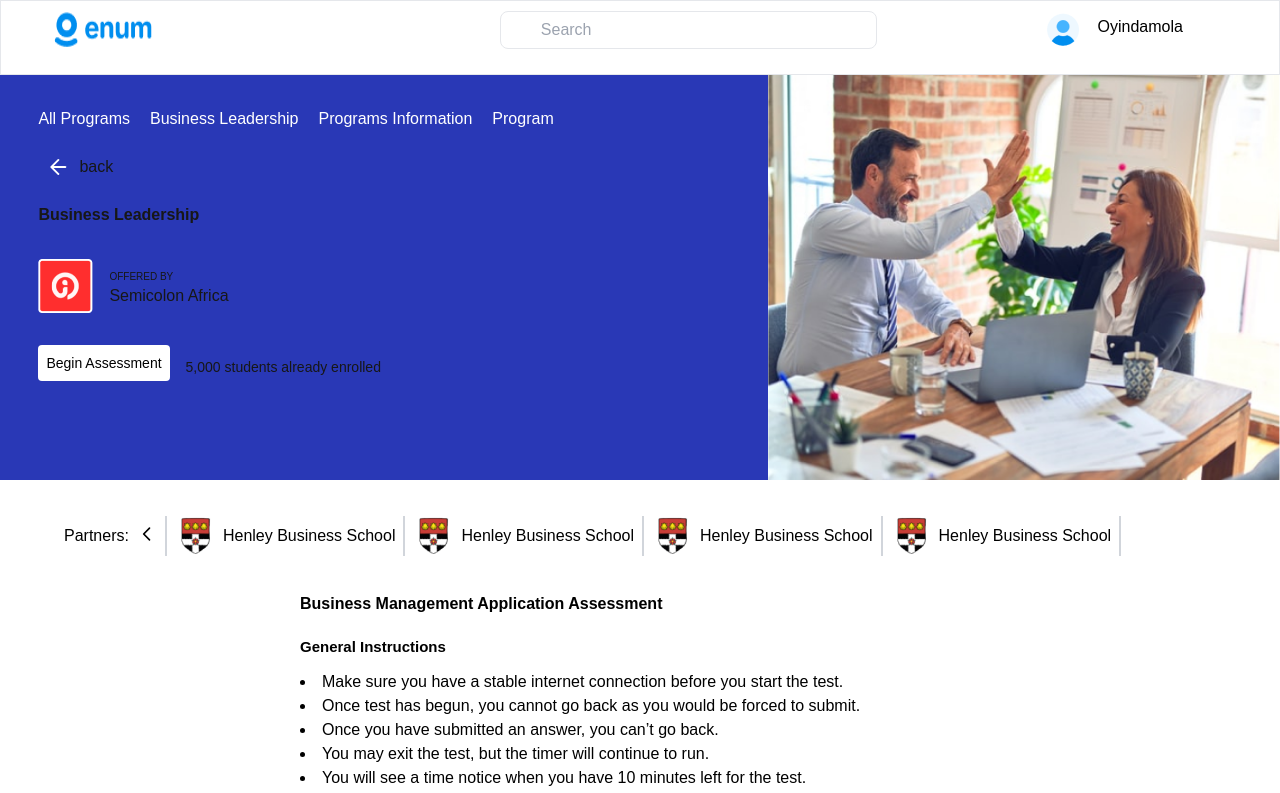
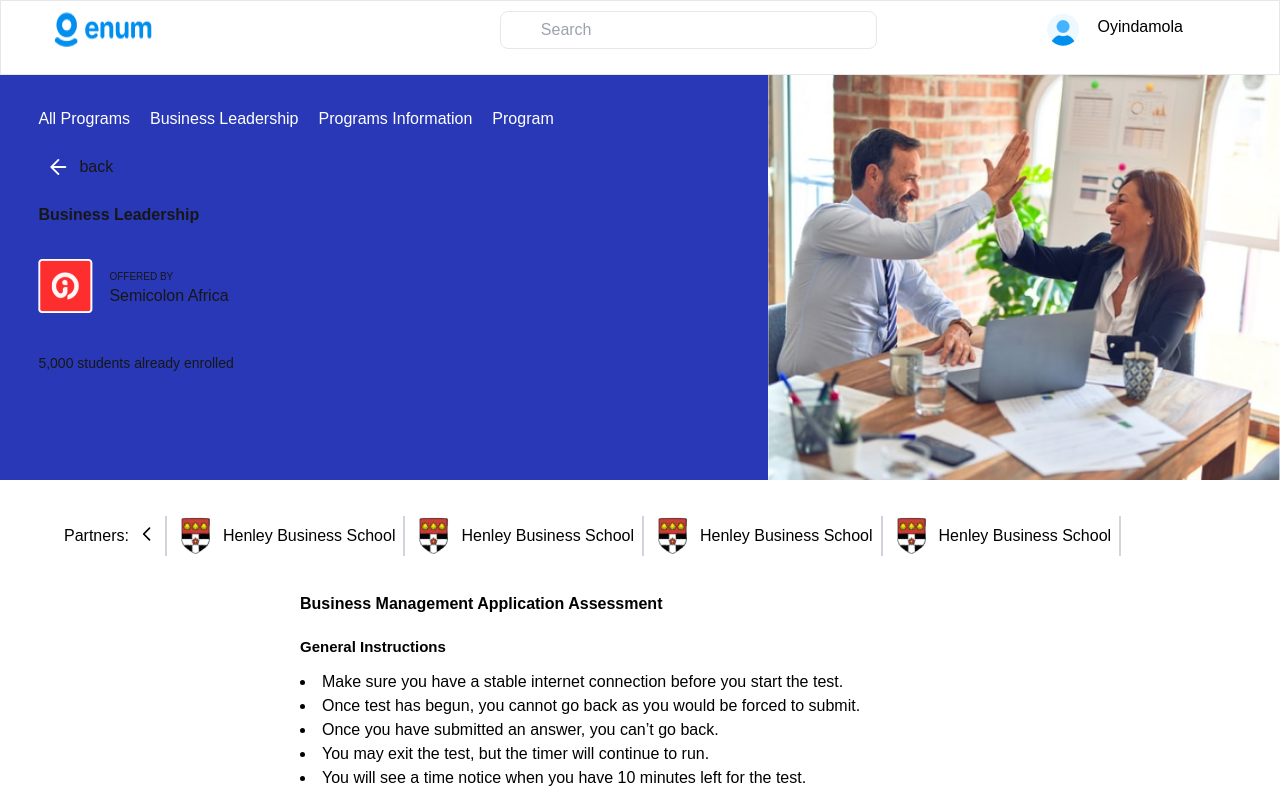
Before and after one commit to Yisaterese/enum-task, a Next.js app: page /takeAssessment in a window 1280 px wide. Shown: the top 793 px of the page. Built offline with nearby package versions, Linux system fonts and the light colour scheme; some icons are missing.

Commit message:
refactored the hero component

```diff
--- a/app/takeAssessment/page.tsx
+++ b/app/takeAssessment/page.tsx
@@ -8,8 +8,7 @@ export default function  Page(){
         <div>
             <Navbar />
             <Hero heroBackButton={'/takeAssessmentClicked'}
-                  path={'/assessmentPage'}
-                  buttonText={'Begin Assessment'}/>
+                  path={'/assessmentPage'}/>
             <Partners/>
             <AssessmentPage/>
         </div>
--- a/component/hero.tsx
+++ b/component/hero.tsx
@@ -51,9 +51,11 @@ const Hero:React.FC<HeroPageProps> = ({path,buttonText,heroBackButton}) => {
 
                 <div className="flex items-center pb-3 gap-4 ml-[5%] lg:ml-[7%] mt-8">
 
-                    <Link href={path}>
-                        <Button word={buttonText} className="bg-white rounded p-2 h-[48px] lg:h-[132px] text-black px-4 lg:px-6 py-2 text-sm" />
-                    </Link>
+                    {buttonText && (
+                        <Link href={path}>
+                            <Button word={buttonText} className="bg-white rounded p-2 h-[48px] lg:h-[132px] text-black px-4 lg:px-6 py-2 text-sm" />
+                        </Link>
+                    )}
 
                     <p className="mt-2 text-[14px] lg:text-[16px]  lg:w-[265px] h-[21px]">
                         5,000 students already enrolled
--- a/types/types.d.ts
+++ b/types/types.d.ts
@@ -14,7 +14,7 @@ export type ButtonProps={
 
 export type HeroPageProps ={
     path:string;
-    buttonText:string;
+    buttonText?:string;
     heroBackButton:string;
 }
 export interface RatingProps {
```
